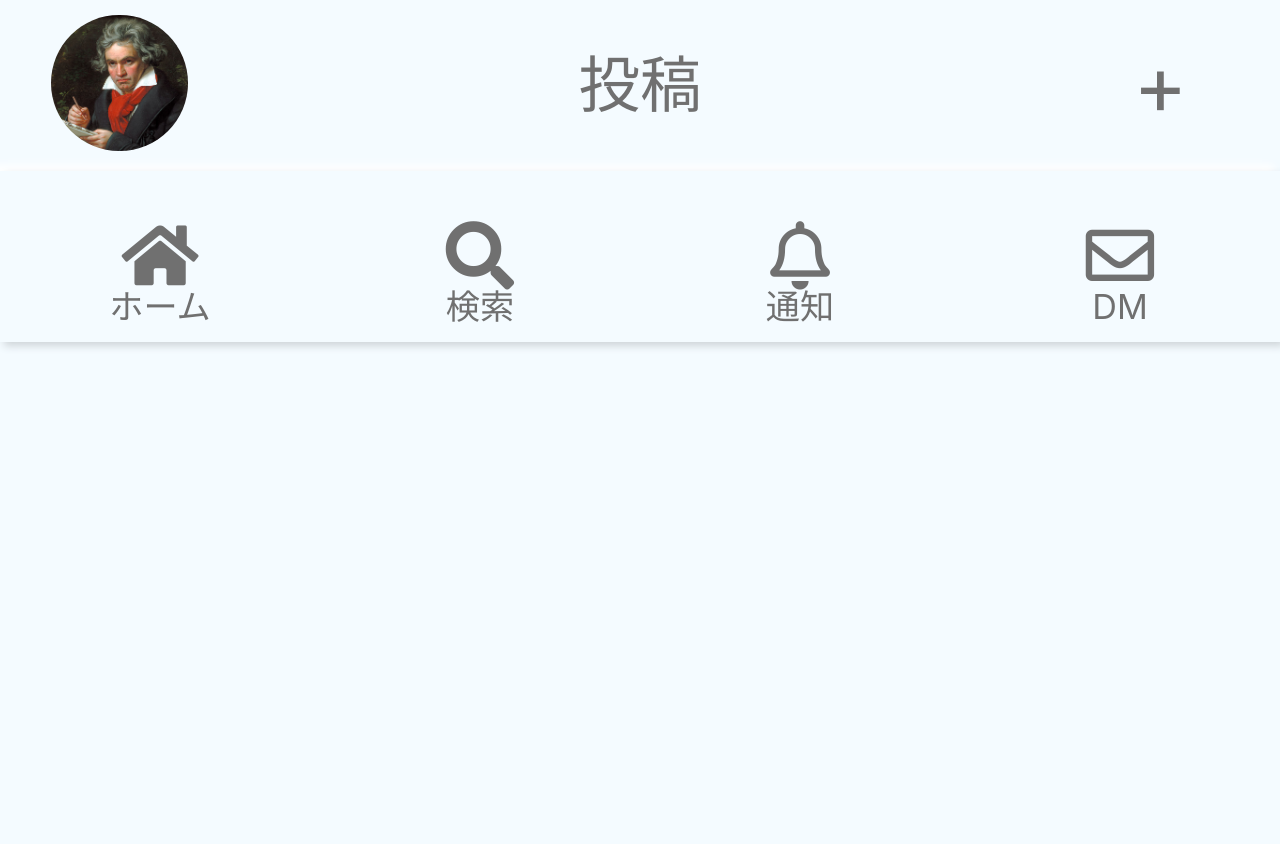
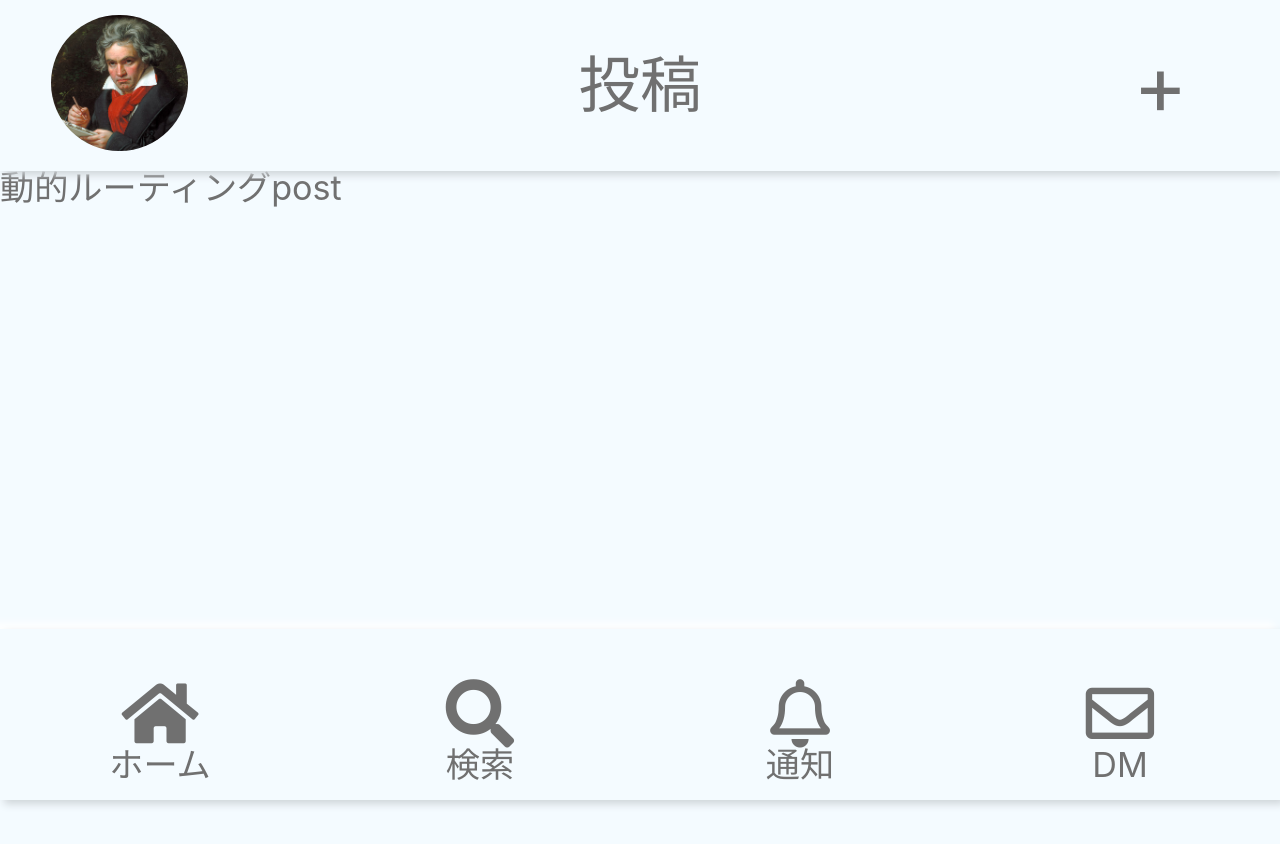
Before and after one commit to kurabuwa/sns, a Nuxt app: page /post in a window 1280 px wide. Shown: the top 844 px of the page. Before the commit the page ends 800 px from the top, so only its background shows below. Built offline with nearby package versions, Linux system fonts and the light colour scheme.

Commit message:
no message

```diff
--- a/components/molecules/post/PostTire.vue
+++ b/components/molecules/post/PostTire.vue
@@ -5,7 +5,7 @@
         <div class='post-tire__list__left'>
           <icon-user :src='post.src'/>
         </div>
-        <div class='post-tire__list__right'>
+        <div class='post-tire__list__right' @click='$emit("emit", "post-id", {id: post.id})'>
           <p class='post-tire__list__right__title'>{{post.userName}}</p>
           <p class='post-tire__list__right__text'>{{post.text}}</p>
           <div class='post-tire__list__right__buttons'>
--- a/pages/index.vue
+++ b/pages/index.vue
@@ -2,6 +2,7 @@
   <div>
     <post-tire
       :postData='postData'
+      @emit='movePage'
       />
   </div>
 </template>
@@ -18,6 +19,12 @@
     components: {
       PostTire,
     },
+    methods: {
+
+      movePage(name, params, query) {
+      this.$router.push({ name, params, query }, () => {});
+      },
+    }
   }
 </script>
 
--- /dev/null
+++ b/pages/post/_id.vue
@@ -0,0 +1,12 @@
+<template>
+  <h1> 動的ルーティング </h1>
+</template>
+
+<script>
+
+  export default {
+  }
+</script>
+
+<style lang="scss">
+</style>
--- /dev/null
+++ b/pages/post/index.vue
@@ -0,0 +1,12 @@
+<template>
+  <h1> 動的ルーティングpost </h1>
+</template>
+
+<script>
+
+  export default {
+  }
+</script>
+
+<style lang="scss">
+</style>
```
